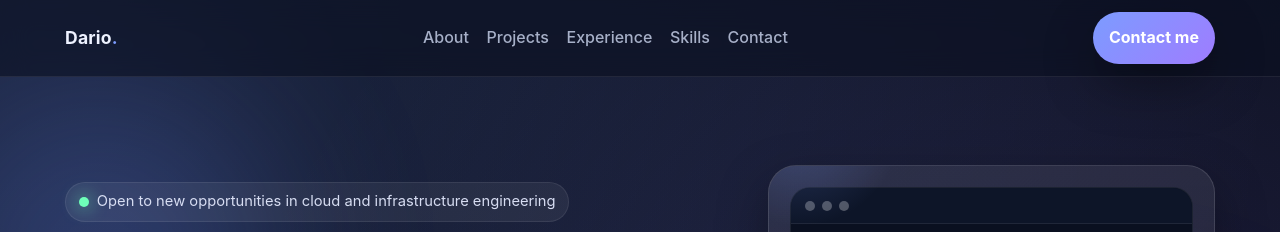
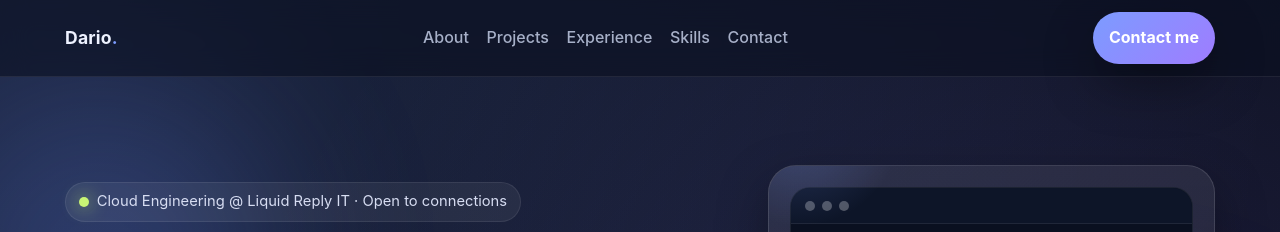
Before and after one commit to daribg99/daribg99.github.io, a plain HTML site: page index.html in a window 1280 px wide. Shown: the top 232 px of the page. Drawn offline with Linux system fonts and the light colour scheme.

Commit message:
Liquid Reply IT

```diff
--- a/index.html
+++ b/index.html
@@ -35,7 +35,7 @@
       <div class="fade-in">
         <div class="eyebrow">
           <span class="dot"></span>
-          Open to new opportunities in cloud and infrastructure engineering
+          Cloud Engineering @ Liquid Reply IT · Open to connections
         </div>
 
         <h1>
--- a/style.css
+++ b/style.css
@@ -155,8 +155,8 @@ main {
   width: 10px;
   height: 10px;
   border-radius: 50%;
-  background: #6effb9;
-  box-shadow: 0 0 18px #6effb9;
+  background: #c8f475;
+  box-shadow: 0 0 18px #b9e36a;
 }
 
 .hero h1 {
```
